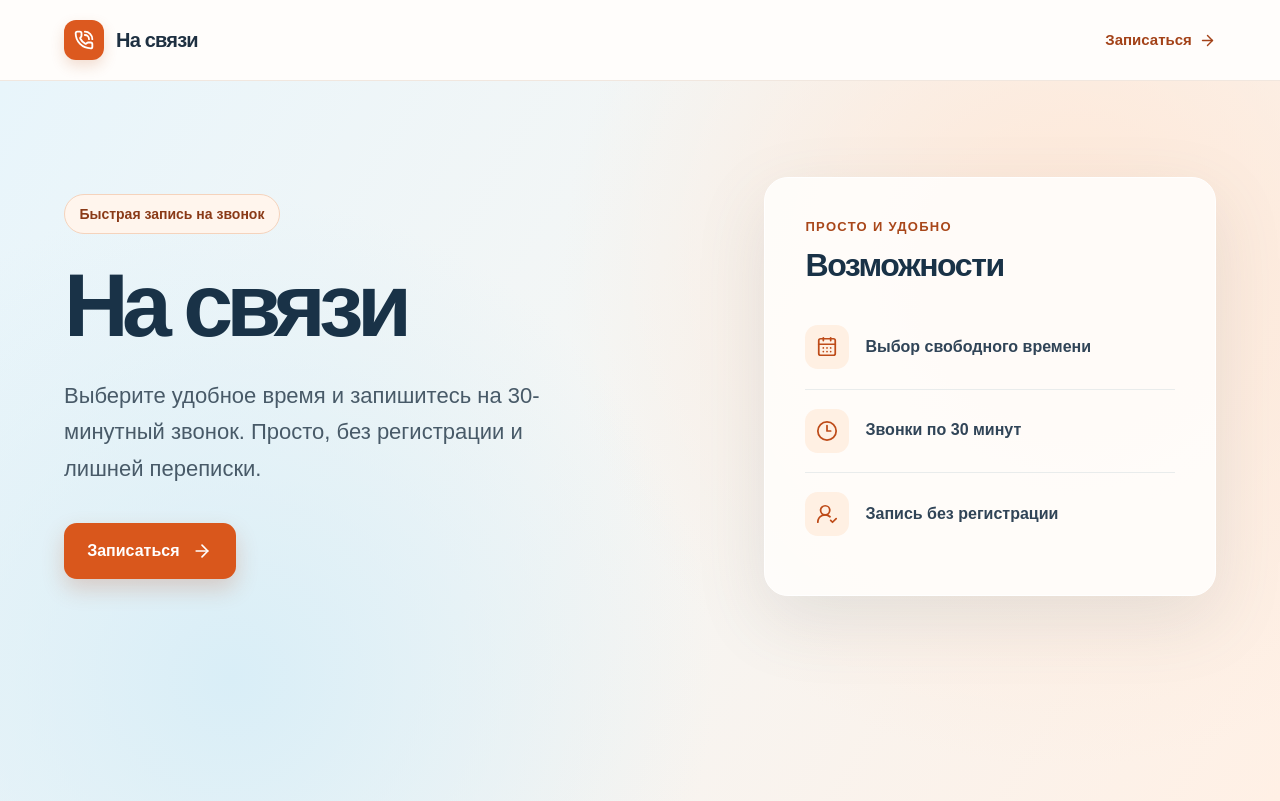
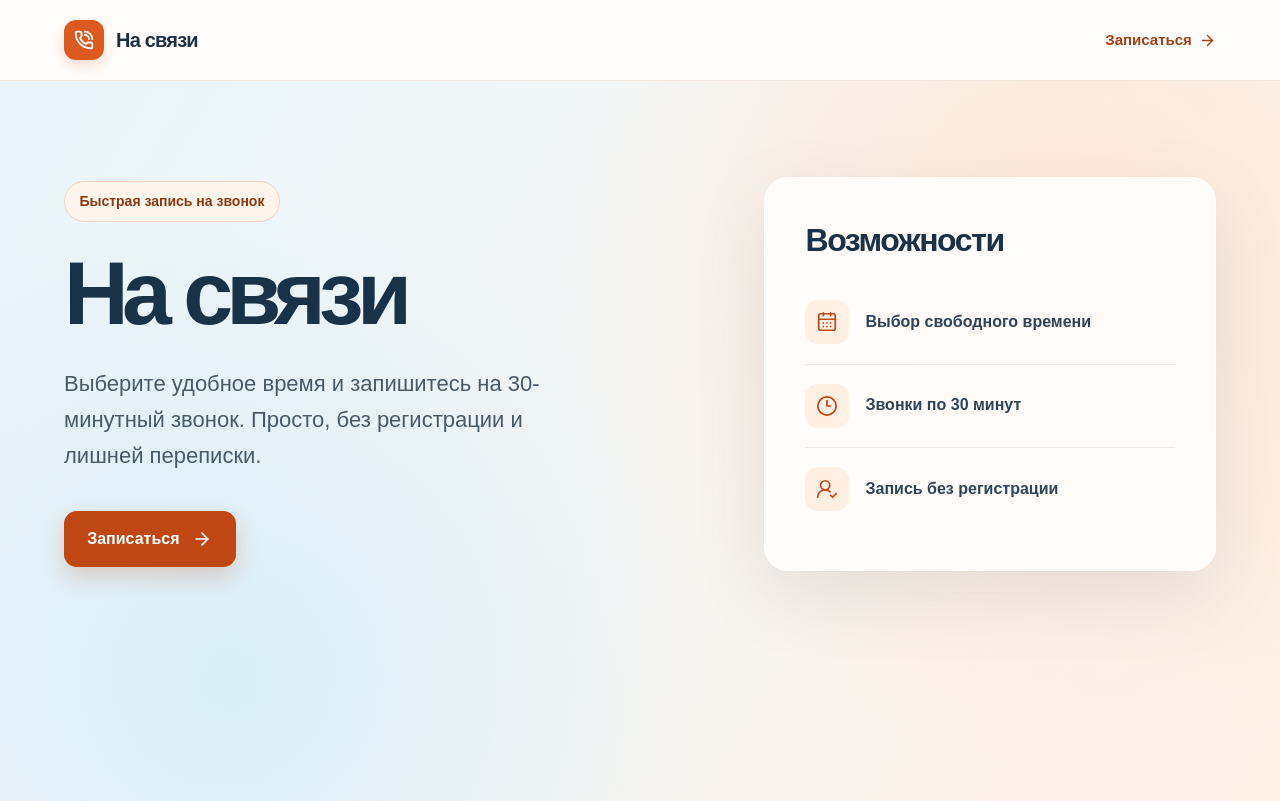
Before and after one commit to StepanovCode/ai-for-developers-project-386, a React (Vite) app in the folder frontend/: page / in a window 1280 px wide. Built offline with nearby package versions, Linux system fonts and the light colour scheme.

Commit message:
fix(frontend): improve booking button contrast

```diff
--- a/frontend/src/App.tsx
+++ b/frontend/src/App.tsx
@@ -43,8 +43,7 @@ function HomePage() {
         </section>
 
         <Card className="features-card">
-          <CardHeader className="features-header">
-            <p className="card-kicker">Просто и удобно</p>
+          <CardHeader>
             <CardTitle className="features-title">Возможности</CardTitle>
           </CardHeader>
           <CardContent>
--- a/frontend/src/index.css
+++ b/frontend/src/index.css
@@ -247,7 +247,7 @@
   margin-top: 2.25rem;
   padding: 0.75rem 1.45rem;
   color: #fff;
-  background: #d9571c;
+  background: #bf4714;
   border-radius: 0.8rem;
   box-shadow: 0 10px 22px #bb582d3d;
   font-size: 1rem;
@@ -271,18 +271,6 @@
   border-radius: 1.5rem;
   box-shadow: 0 24px 70px #51718122;
   --card-spacing: 2.5rem;
-}
-
-.features-header {
-  gap: 0.4rem;
-}
-
-.card-kicker {
-  color: #a9471a;
-  font-size: 0.8125rem;
-  font-weight: 750;
-  letter-spacing: 0.1em;
-  text-transform: uppercase;
 }
 
 .features-title {
```
